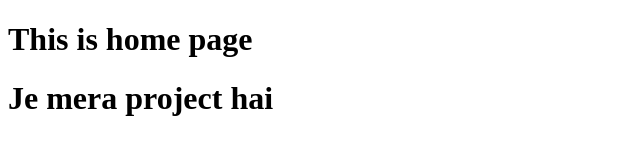
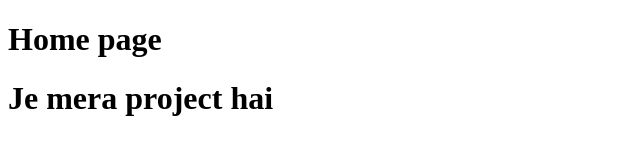
Before and after one commit to Rubalsingla/project5, a plain HTML site: page index.html in a window 1280 px wide. Shown: the whole page, without its empty margins (0-640 px from the left). Drawn offline with Linux system fonts and the light colour scheme.

Commit message:
Title changed

```diff
--- a/index.html
+++ b/index.html
@@ -3,10 +3,10 @@
         <meta charset="UTF-8">
         <meta http-equiv="X-UA-Compatible" content="IE=edge">
         <meta name="viewport" content="width=device-width,initial-scale=1.0">
-        <title>Document</title>
+        <title>Geeky Shows</title>
     </head>
     <body>
-        <h1>This is home page</h1>
+        <h1>Home page</h1>
         <h1>Je mera project hai</h1>
     </body>
 
```
